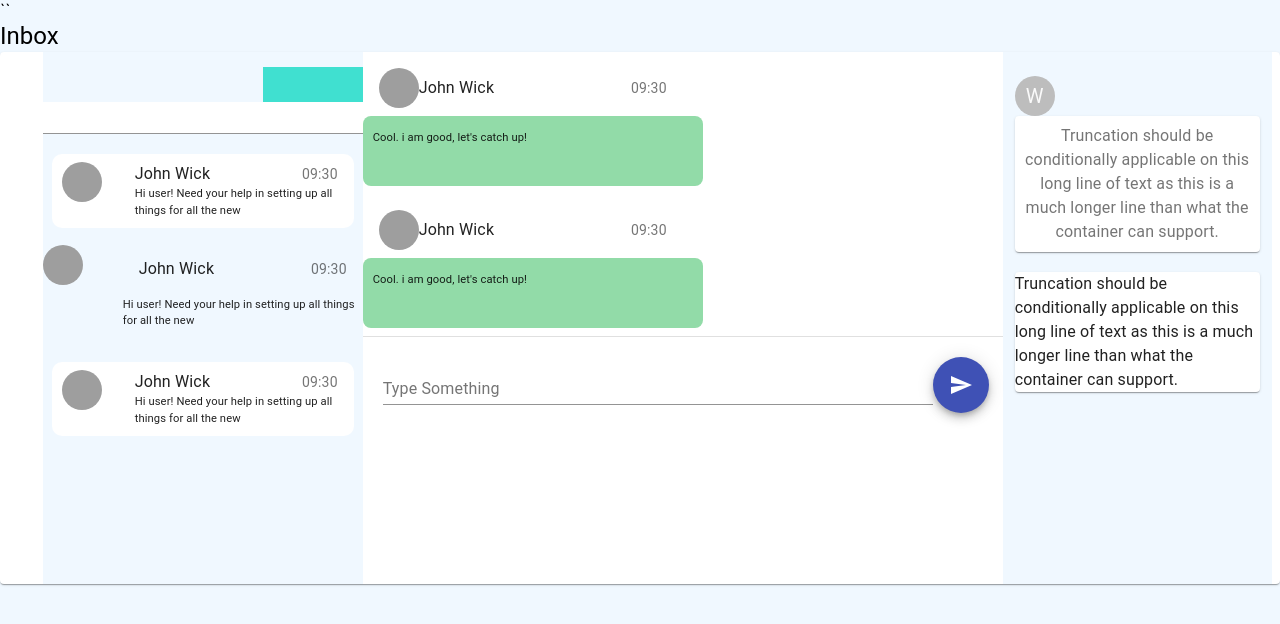
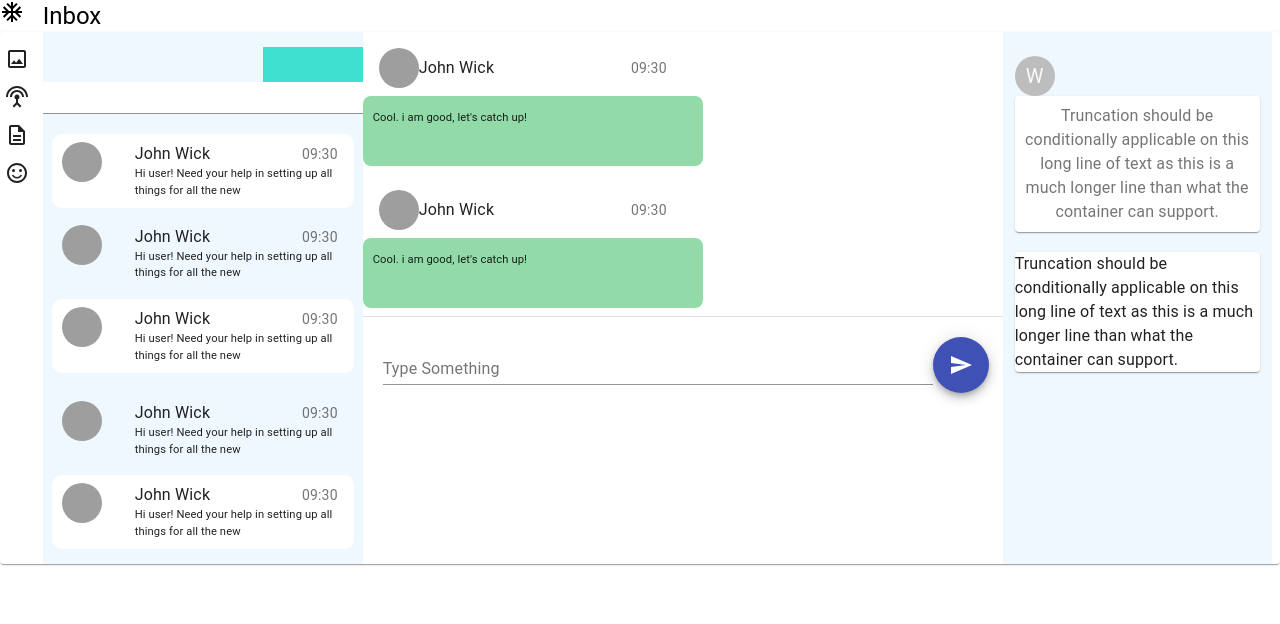
Before and after one commit to VikashiniChander/App_MUI, a React (Create React App) app: page / in a window 1280 px wide. Shown: the top 624 px of the page. Built offline with nearby package versions, Linux system fonts and the light colour scheme; grey boxes are pictures that could not be loaded.

Commit message:
scss added

```diff
--- a/package.json
+++ b/package.json
@@ -12,6 +12,7 @@
     "react": "^17.0.2",
     "react-dom": "^17.0.2",
     "react-scripts": "4.0.3",
+    "sass": "^1.41.1",
     "web-vitals": "^1.1.2"
   },
   "scripts": {
--- a/src/App.css
+++ /dev/null
@@ -1,6 +0,0 @@
-.header-message {
-  text-align: left;
-  margin: 5px;
-  background-color: white;
-  height: 30px;
-}
--- a/src/App.js
+++ b/src/App.js
@@ -11,13 +11,19 @@ import Box from '@material-ui/core/Box';
 import Divider from '@material-ui/core/Divider';
 import TextField from '@material-ui/core/TextField';
 import Typography from '@material-ui/core/Typography';
+import AcUnitOutlinedIcon from '@material-ui/icons/AcUnitOutlined';
 
 function App() {
   return (
 
     <div className="App">
-            <Grid item xs={12} class="inbox">``
+      <Grid item className="inbox" container>
+        <Grid  xs={1} md={6}>
+        <AcUnitOutlinedIcon></AcUnitOutlinedIcon>
+        </Grid>
+        <Grid  xs={2} md={6}>
         <Typography variant="h5" className="header-message">Inbox</Typography>
+        </Grid>
       </Grid>
       <Grid container component={Paper} className="chatSection">
         <LeftSidePanel />
--- /dev/null
+++ b/src/App.scss
@@ -0,0 +1,13 @@
+.header-message {
+  text-align: left;
+  margin: 10px;
+  background-color: white;
+}
+
+.inbox {
+  height: 40px;
+  padding: 10px;
+  height: 40px;
+  padding: 10px;
+
+}
--- a/src/component/Conversation/Conversation.js
+++ b/src/component/Conversation/Conversation.js
@@ -1,4 +1,4 @@
-import './Conversation.css';
+import './Conversation.scss';
 import Container from '@material-ui/core/Container';
 import Grid from '@material-ui/core/Grid';
 import Divider from '@material-ui/core/Divider';
@@ -21,18 +21,18 @@ const message = `Hi user! Need your help in setting up all things for all the ne
 class Conversation extends Component {
     render() {
         return (
-            <Grid item xs={3} className="fullblock">
+            <Grid item xs={3} className="blue-bg">
 
                 <Grid className="compose-block"><Box className="compose-button"></Box></Grid>
                 <Grid item xs={12}>
-                    <TextField fullWidth className="searchbox" />
+                    <TextField fullWidth className="white-bg" />
                 </Grid>
-                <List className="message-block spacing">
+                <List className="message-block spacing white-bg">
                     <Grid container>
                         <Grid item xs={2} md={3} ><ListItemIcon>
                             <Avatar alt="Remy Sharp" src="https://material-ui.com/static/images/avatar/1.jpg" />
                         </ListItemIcon></Grid>
-                        <Grid  xs={6} md={9} className="conversation">
+                        <Grid  xs={6} md={9}>
                             <ListItem button key="RemySharp">
                                 <ListItemText primary="John Wick"></ListItemText>
                                 <ListItemText align="right" secondary="09:30"></ListItemText>
@@ -41,7 +41,7 @@ class Conversation extends Component {
                         </Grid>
                     </Grid>
                 </List>
-                <List className="message-block2">
+                <List className="message-block blue-bg">
                     <Grid container>
                         <Grid item xs={2} md={3} ><ListItemIcon>
                             <Avatar alt="Remy Sharp" src="https://material-ui.com/static/images/avatar/1.jpg" />
@@ -55,7 +55,35 @@ class Conversation extends Component {
                         </Grid>
                     </Grid>
                 </List>
-                <List className="message-block spacing">
+                <List className="message-block white-bg">
+                    <Grid container>
+                        <Grid item xs={2} md={3} ><ListItemIcon>
+                            <Avatar alt="Remy Sharp" src="https://material-ui.com/static/images/avatar/1.jpg" />
+                        </ListItemIcon></Grid>
+                        <Grid item xs={6} md={9} >
+                            <ListItem button key="RemySharp">
+                                <ListItemText primary="John Wick"></ListItemText>
+                                <ListItemText align="right" secondary="09:30"></ListItemText>
+                            </ListItem>
+                            <ListItemText className ="message">{message}</ListItemText>
+                        </Grid>
+                    </Grid>
+                </List>
+                <List className="message-block spacing blue-bg">
+                    <Grid container>
+                        <Grid item xs={2} md={3} ><ListItemIcon>
+                            <Avatar alt="Remy Sharp" src="https://material-ui.com/static/images/avatar/1.jpg" />
+                        </ListItemIcon></Grid>
+                        <Grid  xs={6} md={9}>
+                            <ListItem button key="RemySharp">
+                                <ListItemText primary="John Wick"></ListItemText>
+                                <ListItemText align="right" secondary="09:30"></ListItemText>
+                            </ListItem>
+                            <ListItemText className ="message">{message}</ListItemText>
+                        </Grid>
+                    </Grid>
+                </List>
+                <List className="message-block white-bg">
                     <Grid container>
                         <Grid item xs={2} md={3} ><ListItemIcon>
                             <Avatar alt="Remy Sharp" src="https://material-ui.com/static/images/avatar/1.jpg" />
--- a/src/component/Conversation/Conversation.css
+++ b/src/component/Conversation/Conversation.scss
@@ -1,9 +1,8 @@
-  .fullblock {
+  .blue-bg {
       background-color: aliceblue;
   }
 
-
-  .searchbox {
+  .white-bg {
     background-color: white;
   }
 
@@ -24,7 +23,6 @@
   }
 
   .message-block {
-    background-color: white;
     border-radius: 10px;
     margin: 9px !important;
     padding-left: 10px !important;
@@ -34,18 +32,25 @@
     margin-top: 20px !important;
   }
 
-  .message-block .MuiListItem-gutters {
+  .message-block {
+    .MuiListItem-gutters {
       padding: 0px 16px 0px 0px;
     }
-
-  .message .MuiTypography-body1 {
+    .MuiListItemText-root {
+      margin: 0px;
+    }
+  }
+  .message {
+    .MuiTypography-body1 {
       font-size: 0.7rem;
       text-align: left;
     }
-  .message-block .MuiListItemText-root {
-    margin: 0px;
   }
-
   .message-block2 {
+    .MuiListItemText-root {
       border-radius: none;
     }
+    .MuiListItem-gutters {
+      padding: 0px 16px 0px 0px;
+    }
+  }
--- a/src/component/LeftSidePanel/LeftSidePanel.css
+++ /dev/null
@@ -1,5 +0,0 @@
-.MuiGrid-grid-xs-1 {
-    flex-grow: 0;
-    max-width: 3.333333%;
-    flex-basis: 3.333333% !important;
-}
--- a/src/component/LeftSidePanel/LeftSidePanel.js
+++ b/src/component/LeftSidePanel/LeftSidePanel.js
@@ -1,28 +1,23 @@
-import './LeftSidePanel.css';
+import './LeftSidePanel.scss';
 import React from 'react';
-import { makeStyles } from '@material-ui/core/styles';
-import Paper from '@material-ui/core/Paper';
 import Grid from '@material-ui/core/Grid';
-import MuiCollapse from '@material-ui/core/Collapse';
-import Collapse from '@material-ui/core/Collapse';
-import Avatar from '@material-ui/core/Avatar';
-import Typography from '@material-ui/core/Typography';
-import Box from '@material-ui/core/Box';
-import Divider from '@material-ui/core/Divider';
-import { spacing } from '@material-ui/system';
-
-
+import InsertPhotoOutlinedIcon from '@material-ui/icons/InsertPhotoOutlined';
+import DescriptionOutlinedIcon from '@material-ui/icons/DescriptionOutlined';
+import SettingsInputAntennaOutlinedIcon from '@material-ui/icons/SettingsInputAntennaOutlined';
+import SentimentSatisfiedOutlinedIcon from '@material-ui/icons/SentimentSatisfiedOutlined';
 
 function LeftSidePanel() {
 
   return (
-
-    <Grid  item xs={1} sx={{idth: 50, height: 500, bgcolor: 'aliceblue'}}>
-
+    <Grid item xs={1} className="panel-container">
+      <InsertPhotoOutlinedIcon className="panel-icon"></InsertPhotoOutlinedIcon>
+      <SettingsInputAntennaOutlinedIcon className="panel-icon"></SettingsInputAntennaOutlinedIcon>
+      <DescriptionOutlinedIcon className="panel-icon"></DescriptionOutlinedIcon>
+      <SentimentSatisfiedOutlinedIcon  className="panel-icon"></SentimentSatisfiedOutlinedIcon>
 
     </Grid>
   );
-  }
+}
 
 
 
--- /dev/null
+++ b/src/component/LeftSidePanel/LeftSidePanel.scss
@@ -0,0 +1,19 @@
+.MuiGrid-grid-xs-1 {
+    flex-grow: 0;
+    max-width: 3.333333%;
+    flex-basis: 3.333333% !important;
+}
+
+.panel-container {
+    width: 50px;
+    height: 500px;
+    background-color: 'aliceblue';
+    padding: 5px;
+}
+.panel-icon {
+    margin-top: 10px;
+}
+
+.smile-icon {
+    top: 0px;
+}
--- a/src/index.css
+++ b/src/index.css
@@ -5,7 +5,6 @@ body {
     sans-serif;
   -webkit-font-smoothing: antialiased;
   -moz-osx-font-smoothing: grayscale;
-  background-color: aliceblue;
 }
 
 code {
```
Also changed, not shown: src/component/Chat/Chat.js (+5 -5 lines), src/component/Chat/Chat.scss (renamed from src/component/Chat/Chat.css), 1 other file (tests, documents, lock files or other folders). Lines whose indentation alone changed are shown as unchanged.
